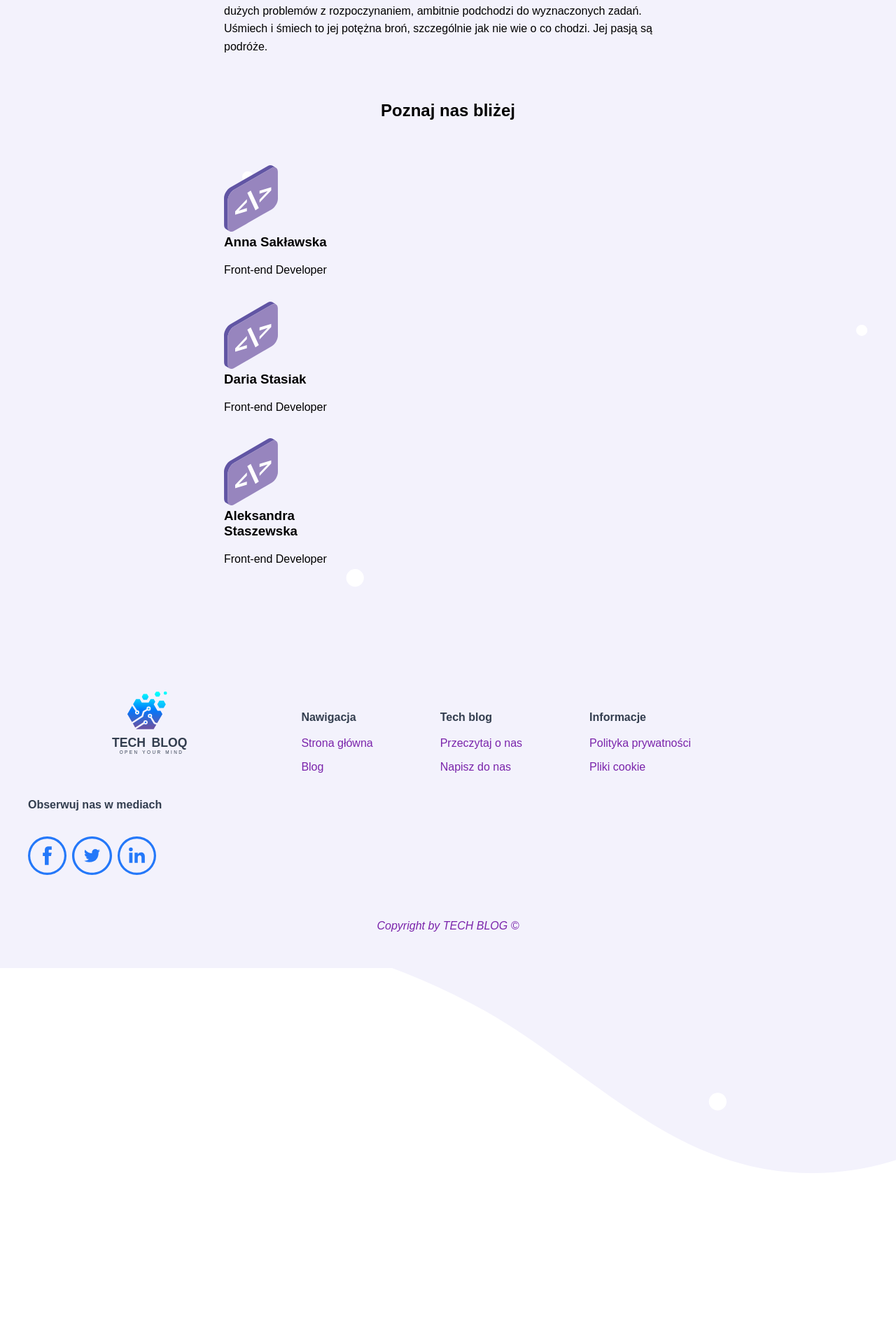
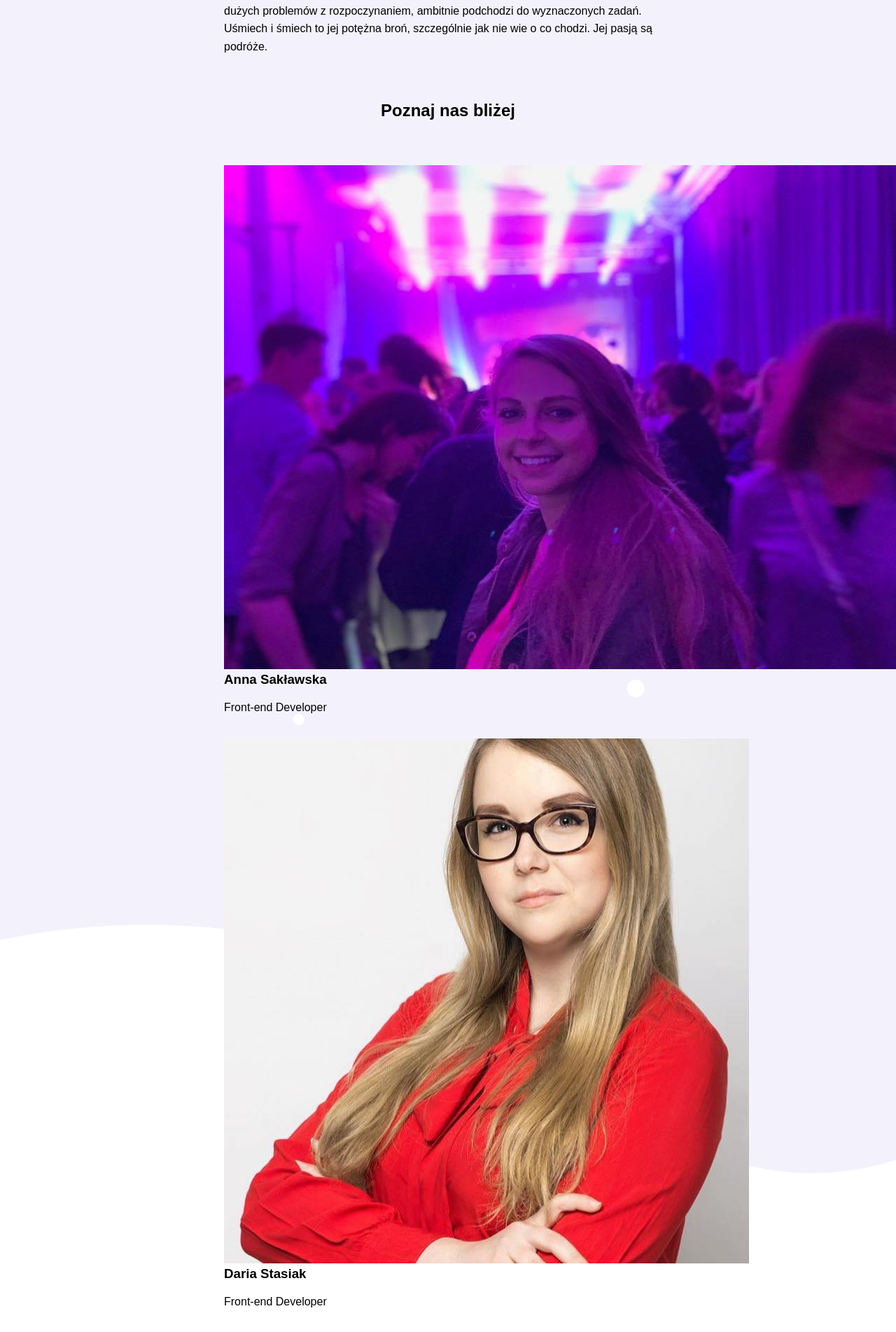
Before and after one commit to womenintechnology/bootcamp-team-t, a PHP site: page /o-nas/ in a window 1280 px wide. Shown: the part 574-2477 px from the top of the page at 70% size. Run offline with PHP 8.4, Linux system fonts and the light colour scheme; data that the repository does not hold is empty; some libraries are stand-ins or nearby versions.

Commit message:
fix img in page.twig

```diff
--- a/src/AboutUs/View/page.twig
+++ b/src/AboutUs/View/page.twig
@@ -10,21 +10,21 @@
 		<h2 class="u-center-text u-margin--medium">Poznaj nas bliżej</h2>
 		<div class="row clearfix">
 			<div class=" col-sm-3 u-margin--small person-box">
-				<img src="/img/code.svg" alt="Anna" class="person-box__img">
+				<img src="/img/Ania.jpg" alt="Anna" class="person-box__img">
 				<div class="person-box__description">
 					<h3> Anna Sakławska</h3>
 					<p> Front-end Developer</p>
 				</div>
 			</div>
 			<div class="col-sm-3 u-margin--small person-box">
-				<img src="/img/code.svg" alt="Daria" class="person-box__img">
+				<img src="/img/Daria.jpg" alt="Daria" class="person-box__img">
 				<div class="person-box__description">
 					<h3> Daria Stasiak </h3>
 					<p> Front-end Developer </p>
 				</div>
 			</div>
 			<div class="col-sm-3 u-margin--small person-box">
-				<img src="/img/code.svg" alt="Ola"class="person-box__img">
+				<img src="/img/Ola.jpg" alt="Ola"class="person-box__img">
 				<div class="person-box__description">
 					<h3> Aleksandra Staszewska </h3>
 					<p>Front-end Developer </p>
```
